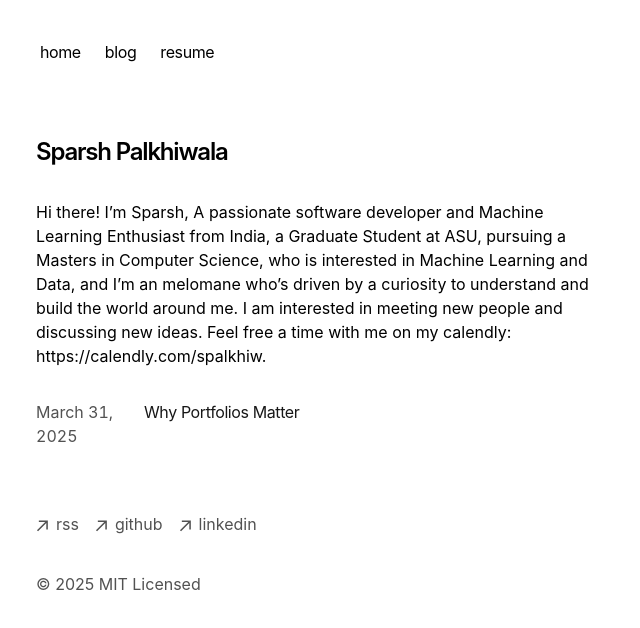
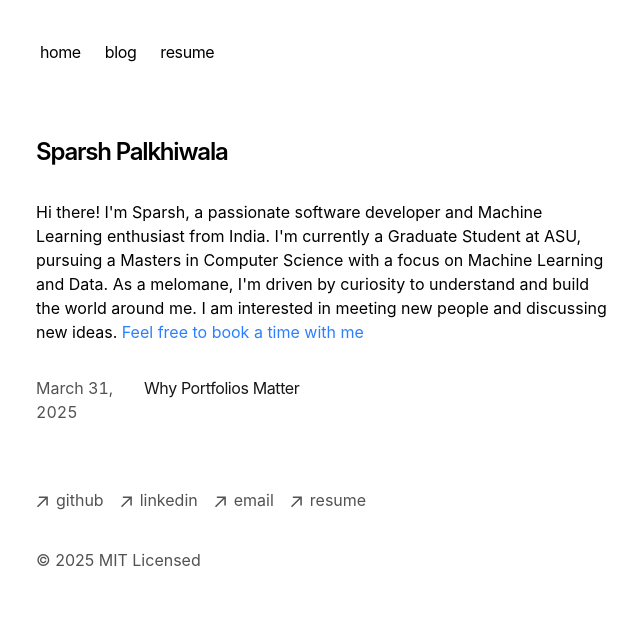
Before and after one commit to Sparsh-Palkhiwala/resume, a Next.js app: page / in a window 1280 px wide. Shown: the top 628 px of the page, without its empty margins (316-956 px from the left). Built offline with nearby package versions, Linux system fonts and the light colour scheme.

Commit message:
minor fixes

```diff
--- a/app/components/footer.tsx
+++ b/app/components/footer.tsx
@@ -19,7 +19,7 @@ export default function Footer() {
   return (
     <footer className="mb-16">
       <ul className="font-sm mt-8 flex flex-col space-x-0 space-y-2 text-neutral-600 md:flex-row md:space-x-4 md:space-y-0 dark:text-neutral-300">
-        <li>
+       {/* <li>
           <a
             className="flex items-center transition-all hover:text-neutral-800 dark:hover:text-neutral-100"
             rel="noopener noreferrer"
@@ -29,7 +29,7 @@ export default function Footer() {
             <ArrowIcon />
             <p className="ml-2 h-7">rss</p>
           </a>
-        </li>
+        </li> */}
         <li>
           <a
             className="flex items-center transition-all hover:text-neutral-800 dark:hover:text-neutral-100"
@@ -52,6 +52,30 @@ export default function Footer() {
             <p className="ml-2 h-7">linkedin</p>
           </a>
         </li>
+        <li>
+          <a
+            className="flex items-center transition-all hover:text-neutral-800 dark:hover:text-neutral-100"
+            rel="noopener noreferrer"
+            target="_blank"
+            href="mailto:spalkhiw@asu.edu"
+          >
+            <ArrowIcon />
+            <p className="ml-2 h-7">email</p>
+
+          </a>
+        </li>
+        <li>
+          <a
+            className="flex items-center transition-all hover:text-neutral-800 dark:hover:text-neutral-100"
+            rel="noopener noreferrer"
+            target="_blank"
+            href="https://drive.google.com/file/d/115lTTONdim08vyKTGhGn3yQ99thrh_Kk/view?usp=sharing"
+          >
+            <ArrowIcon />
+            <p className="ml-2 h-7">resume</p>
+
+          </a>
+        </li>
       </ul>
       <p className="mt-8 text-neutral-600 dark:text-neutral-300">
         © {new Date().getFullYear()} MIT Licensed
--- a/app/page.tsx
+++ b/app/page.tsx
@@ -7,9 +7,15 @@ export default function Page() {
         Sparsh Palkhiwala
       </h1>
       <p className="mb-4">
-        {`Hi there! I’m Sparsh, A passionate software developer and Machine Learning Enthusiast from India, a Graduate Student at ASU, pursuing a Masters in Computer Science, who is interested in Machine Learning and Data, and I’m an melomane who’s driven by a curiosity to understand and build the world around me.
-I am interested in meeting new people and discussing new ideas. Feel free a time with me on my calendly: https://calendly.com/spalkhiw.
-`}
+        Hi there! I'm Sparsh, a passionate software developer and Machine Learning enthusiast from India.
+        I'm currently a Graduate Student at ASU, pursuing a Masters in Computer Science with a focus on Machine Learning and Data.
+        As a melomane, I'm driven by curiosity to understand and build the world around me.
+        {" "}
+        I am interested in meeting new people and discussing new ideas.
+        {" "}
+        <a href="https://calendly.com/spalkhiw" className="text-blue-500 hover:text-blue-600">
+          Feel free to book a time with me
+        </a>
       </p>
       <div className="my-8">
         <BlogPosts />
```
